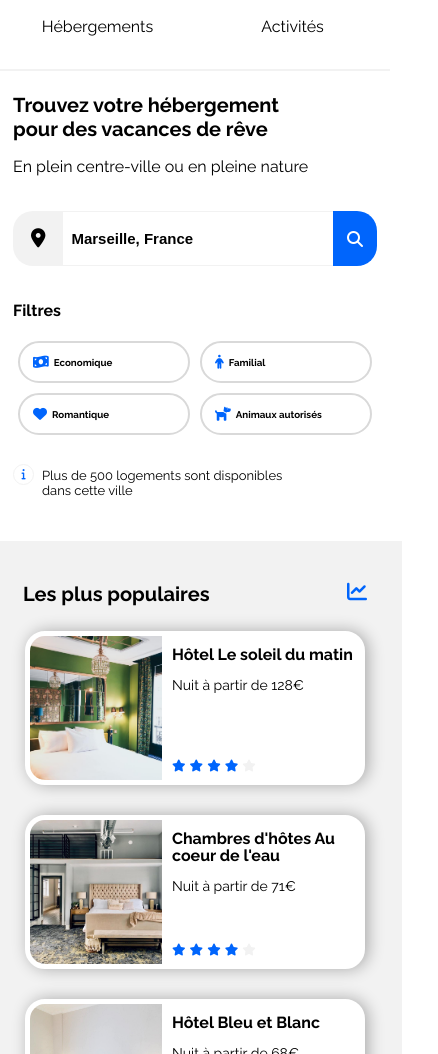
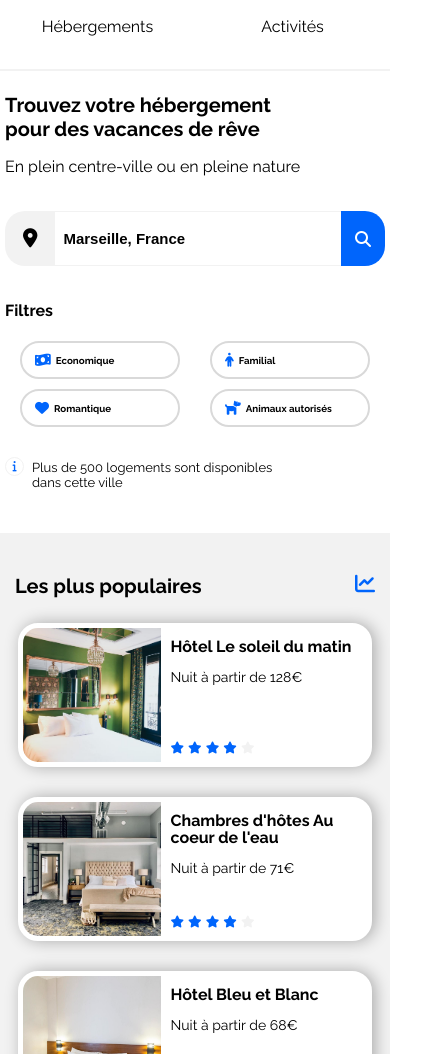
Before and after one commit to belaidSolene/booki, a plain HTML site: page index.html in a window 390 px wide. Shown: the part 46-1100 px from the top of the page, 438 px wide, since content can reach past the window. Drawn offline with Linux system fonts and the light colour scheme.

Commit message:
remove right side space on smartphone version

```diff
--- a/css/style.css
+++ b/css/style.css
@@ -173,6 +173,7 @@ form .fa-magnifying-glass {
 
 .filter-row {
     display: flex;
+    justify-content: space-around;
 }
 
 .filter {
@@ -379,11 +380,6 @@ footer {
     justify-content: space-around;
 }
 
-.footer-contain {
-    width: 100%;
-    padding: 0 90px;
-}
-
 
 /*
     TABLET FORMAT
@@ -471,6 +467,8 @@ footer {
         padding-left: 7px;
         margin: 7px
     }
+
+
 }
 
 /*
@@ -478,6 +476,10 @@ footer {
 */
 
 @media screen and (width < 768px) {
+    * {
+        box-sizing: border-box;
+    }
+
     body {
         margin: 0;
     }
@@ -537,9 +539,6 @@ footer {
     /*
     MAIN
     */
-    main {
-        margin: 8px;
-    }
 
     /* HAUT-PAGE */
     h1 {
@@ -553,6 +552,7 @@ footer {
     /* SEARCH */
     form {
         width: 100%;
+        box-sizing: content-box;
     }
 
     form .fa-location-dot {
@@ -582,6 +582,7 @@ footer {
 
     .box-filter {
         width: 100%;
+        max-width: 420px;
         flex-direction: column;
         justify-content: space-between;
     }
@@ -629,7 +630,7 @@ footer {
 
     .box-hotel {
         width: 100%;
-        padding: 15px 20px 47px;
+        padding: 15px 0 47px;
         border-radius: 0;
     }
 
@@ -695,7 +696,7 @@ footer {
     FOOTER
     */
     footer {
-        padding: 0 24px;
+        padding-left: 24px;
         flex-direction: column;
         justify-content: center;
     }
```
